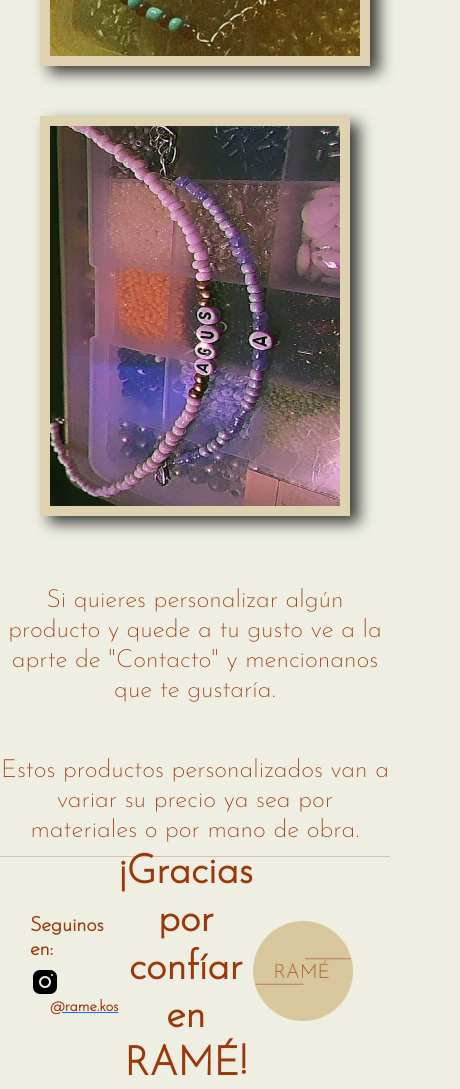
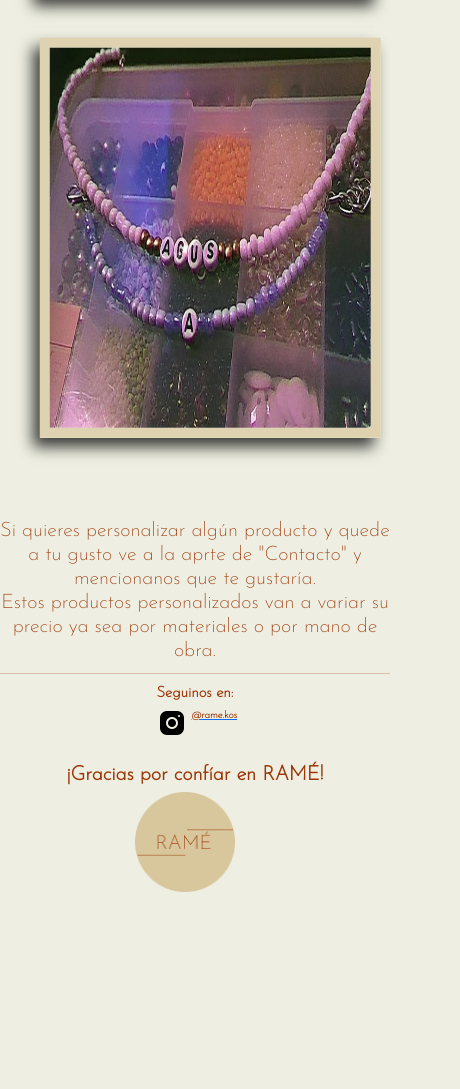
Before and after one commit to vickyhuerta/PF-Huerta, a website: page paginas/personalizados.html in a window 390 px wide. Shown: the part 1124-2213 px from the top of the page, 460 px wide, since content can reach past the window. After the commit the page ends 2027 px from the top, so only its background shows below. Drawn offline with nearby package versions, Linux system fonts and the light colour scheme.

Commit message:
Adquicición y corección de medias , utilización de sass.

```diff
--- a/paginas/personalizados.html
+++ b/paginas/personalizados.html
@@ -11,6 +11,8 @@
     <link rel="preconnect" href="https://fonts.googleapis.com">
     <link rel="preconnect" href="https://fonts.gstatic.com" crossorigin>
     <link href="https://fonts.googleapis.com/css2?family=Josefin+Sans:ital,wght@0,100;0,200;1,400&display=swap" rel="stylesheet">
+    <meta name="description" content="Ramé, el mejor emprendimiento de joyería hecha a mano">
+    <meta name="keywords" content="emprendimiento, joyeria, personalizado,pulceras,collares,tobilleras,holders">
 </head>
 <body>
     <header>
@@ -58,8 +60,8 @@
         <h1 class="pedidosPersonalizados">Realizamos personalizados! , te mostramos algunos ejemplos: </h1>
         <div class="person">
             <img src="../multimedia/pulcera personalizada.png" alt="pulcera" class="personImage">
-            <img src="../multimedia/collar personalizado 1.png" alt="collar" class="personImage">
-            <img src="../multimedia/collar personalizado 2.png" alt="collar" class="personImage">
+            <img src="../multimedia/collar personalizado 1.png" alt="collar" class="personImage2">
+            <img src="../multimedia/collar personalizado 2.png" alt="collar" class="personImage2">
         </div>
         <article>
             <h3 class="personalizados">Si quieres personalizar algún producto y quede a tu gusto ve a la aprte de "Contacto" y mencionanos que te gustaría.</h3>
--- a/scss/_contactostyle.scss
+++ b/scss/_contactostyle.scss
@@ -37,10 +37,15 @@
     .contactcontainer{
         flex-direction: column;
         justify-content: center;
-    }
+
         .contact{
             width: 100%;
             margin-right: 2rem;
+            .contactImage{
+                width:90%;
+                margin: 0 auto;
+                margin-bottom: 2rem;
+            }
         }
         .contactform{
             margin: 5%;
@@ -49,6 +54,7 @@
         .entercontact{
             flex-direction: column;
             justify-content: center;
-        margin-right: 20rem;
+            margin:0;
         }
     }
+}
--- a/scss/_footerstyle.scss
+++ b/scss/_footerstyle.scss
@@ -15,6 +15,7 @@
         color: #9C3708;
         text-decoration: none;
         font-weight: bold;
+        transform: translate(15px,-30px);
     }
     .footerText{
         text-align: center;
@@ -31,3 +32,22 @@
     }
 
 }
+
+@media (max-width: 770px){
+    .flex-footer{
+        flex-direction: column;
+        justify-content: center;
+        .segfooter{
+            font-size: 1.5rem;
+        }
+        .fontfooter{
+            font-size: 1rem;
+        }
+        .footerText{
+            font-size: 2rem;
+        }
+        .footerImageContainer{
+            text-align: center;
+        }
+    }
+}
--- a/scss/_iniciostyle.scss
+++ b/scss/_iniciostyle.scss
@@ -13,6 +13,7 @@
             text-align: center;
             flex-wrap: wrap;
             margin-top: 3rem;
+            transform:translateX(-30px) ;
         }
     }
 }
--- a/scss/_nosotrosstyle.scss
+++ b/scss/_nosotrosstyle.scss
@@ -26,17 +26,20 @@
         margin-top: 2rem;
     }
 }
-
-@media (max-width: 768px) {
+@media (max-width: 770px){
     .pageContainer{
         flex-direction: column;
         justify-content: center;
-    }
-    .pageImage{
-        width: 100%;
-    }
-    .pageText{
-        margin: 0;
-        text-align: center;
+        align-items: center;
+        margin: 0 auto;
+        .pageImage{
+            width:90%;
+            margin: 0 auto;
+        }
+        .pageText{
+            margin: 0 auto;
+            text-align: center;
+            width: 100%;
+        }
     }
 }
--- a/scss/_personalizadosstyle.scss
+++ b/scss/_personalizadosstyle.scss
@@ -21,6 +21,15 @@
             box-shadow: 9px 7px 14px 0px rgba(0,0,0,0.75);
             margin-bottom: 2rem;
         }
+        .personImage2{
+            width: 420px;
+            height: 400px;
+            margin: 3rem 3rem;
+            border: 10px solid #DED2B1;
+            box-shadow: 9px 7px 14px 0px rgba(0,0,0,0.75);
+            margin-bottom: 2rem;
+            transform: rotate(90deg);
+        }
     }
     .personalizados {
         text-align: center;
@@ -28,3 +37,32 @@
         margin-top: 5rem;
     }
 }
+
+@media (max-width: 770px) {
+    .personcontainer{
+        margin:0 auto;
+        .person{
+            display: flex;
+            flex-direction: column;
+            align-items: center;
+            .personImage{
+                width:90%;
+                margin: 0 auto;
+                margin-bottom: 6rem;
+            }
+            .personImage2{
+                width:400px;
+                margin-top: 10rem;
+                height: 341.46px;
+                margin: 0 auto;
+                margin-bottom: 10rem;
+            }
+        }
+        .personalizados{
+            margin: 0 auto;
+            text-align: center;
+            width: 100%;
+            font-size: 2rem;
+        }
+    }
+}
--- a/scss/styles.scss
+++ b/scss/styles.scss
@@ -16,7 +16,7 @@ body{
     width: 100%;
 }
 
-@import "variables";
+
 @import "navbarstyle";
 @import "iniciostyle";
 @import "nosotrosstyle";
```
Also changed, not shown: index.html (+3 -0 lines), paginas/contacto.html (+5 -3 lines), paginas/nosotros.html (+2 -0 lines), paginas/productos.html (+2 -0 lines), css/styles.css, scss/_variables.scss (deleted), 1 other file. Lines whose indentation alone changed are shown as unchanged.
